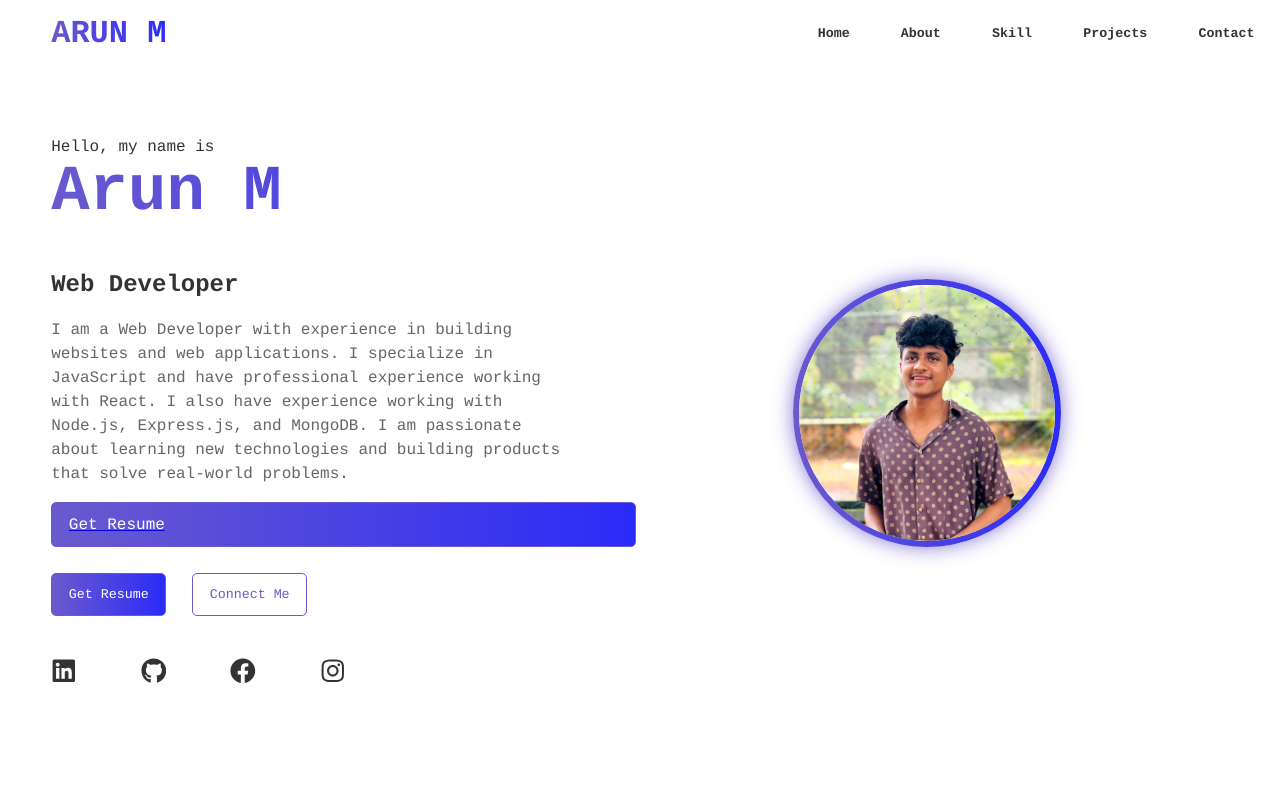
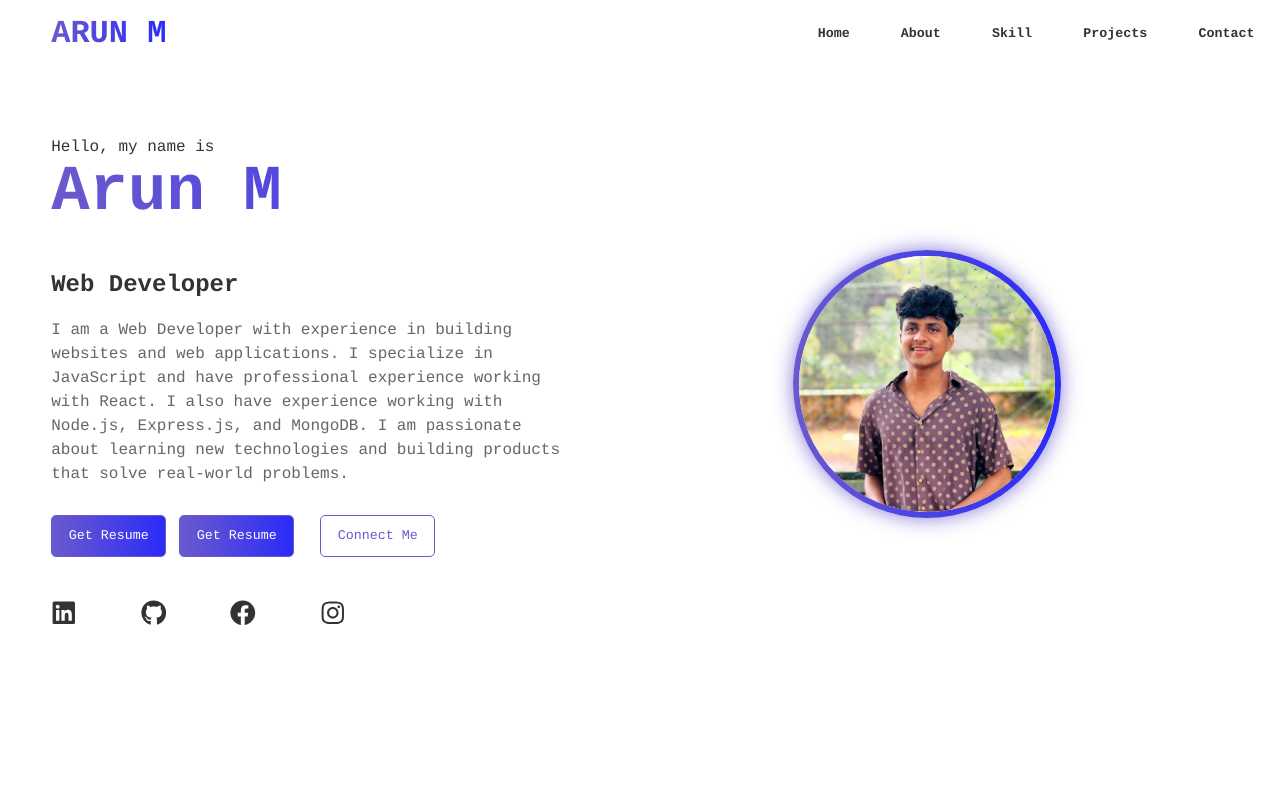
Before and after one commit to Arunitdy/portfolio-2.0, a React (Vite) app in the folder portfolio/: page / in a window 1280 px wide. Shown: the top 800 px of the page. Built offline with nearby package versions, Linux system fonts and the light colour scheme; no server answers; the database is empty.

Commit message:
Update Profile.jsx

```diff
--- a/portfolio/src/All/Profile.jsx
+++ b/portfolio/src/All/Profile.jsx
@@ -110,7 +110,7 @@ export const Profile = () => {
                     </div>
                     <div className="view_conect">
 <a href="/Arun-M-Resume-20250615.pdf" target="_blank" rel="noopener noreferrer">
-  <div className="view">Get Resume</div>
+  <button className="view">Get Resume</button>
 </a>
                         <a href="/Arun-M-Resume-20250615.pdf" download><button className="view">Get Resume</button></a>
                         <a target="_blank" href="https://www.linkedin.com/in/arun-m-8989212aa/"><button className="connect">Connect Me</button></a>
```
